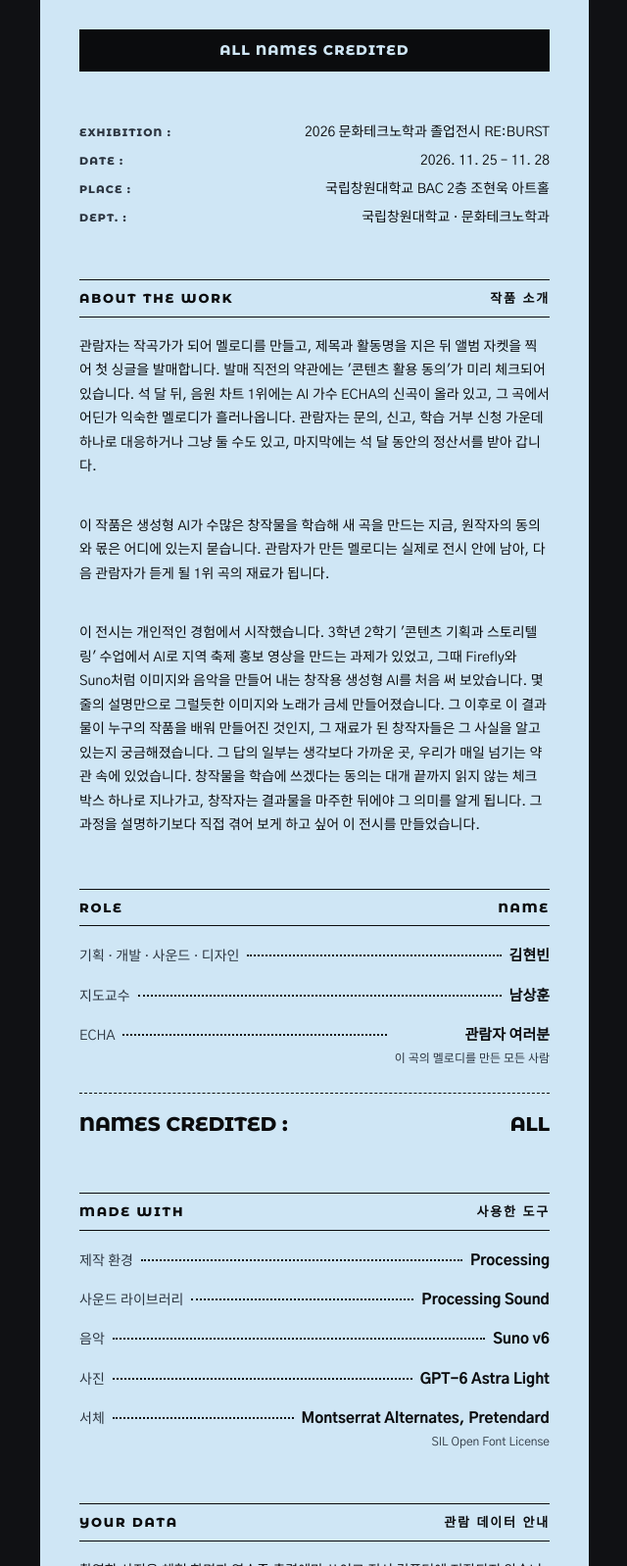
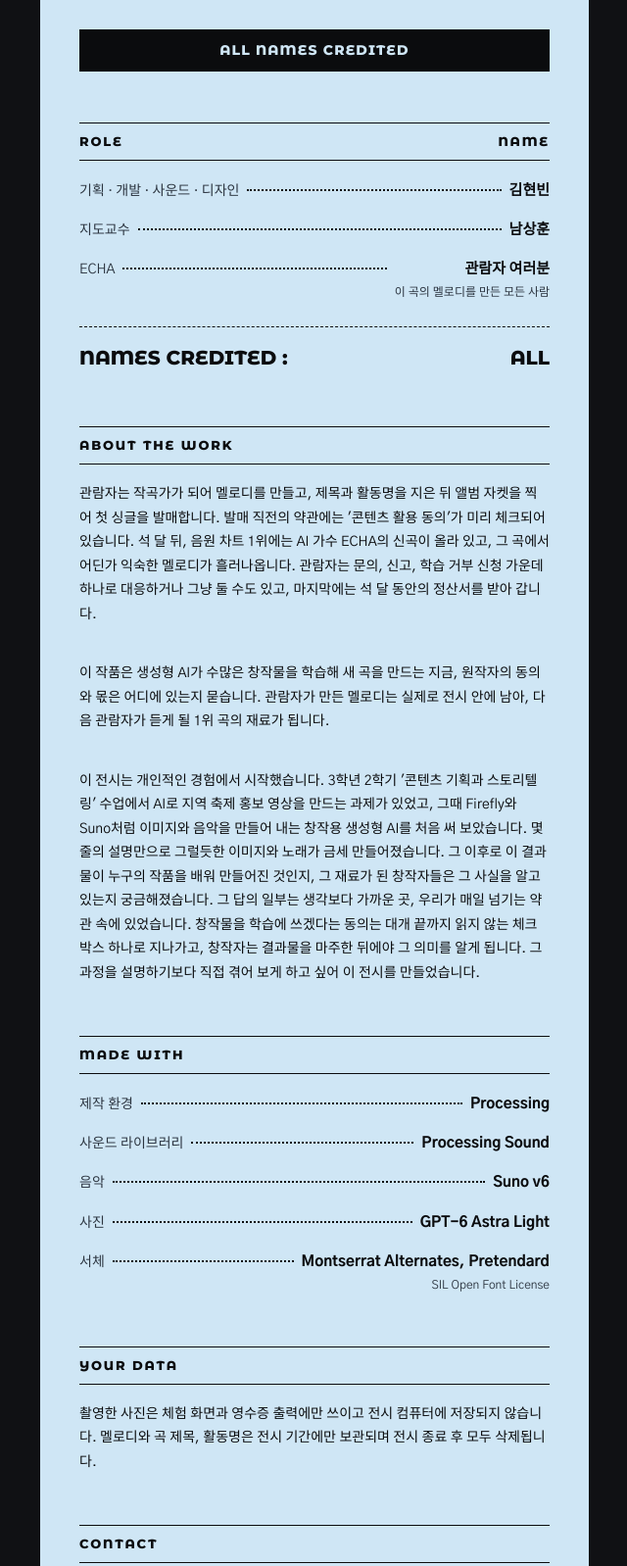
Before and after one commit to hb1121liz-dev/mymelody, a plain HTML site: page index.html in a window 1280 px wide. Shown: the part 360-1958 px from the top of the page at 98% size, without its empty margins (319-959 px from the left). Drawn offline with Linux system fonts and the light colour scheme.

Commit message:
Add files via upload

```diff
--- a/index.html
+++ b/index.html
@@ -167,20 +167,6 @@ p { margin: 0; max-width: 62ch; }
 
   <div class="bar">ALL NAMES CREDITED</div>
 
-  <div class="meta">
-    <div><span>EXHIBITION :</span><span>2026 문화테크노학과 졸업전시 RE:BURST</span></div>
-    <div><span>DATE :</span><span>2026. 11. 25 – 11. 28</span></div>
-    <div><span>PLACE :</span><span>국립창원대학교 BAC 2층 조현욱 아트홀</span></div>
-    <div><span>DEPT. :</span><span>국립창원대학교 · 문화테크노학과</span></div>
-  </div>
-
-  <section class="about">
-    <h2><span>ABOUT THE WORK</span><span class="r">작품 소개</span></h2>
-    <p>관람자는 작곡가가 되어 멜로디를 만들고, 제목과 활동명을 지은 뒤 앨범 자켓을 찍어 첫 싱글을 발매합니다. 발매 직전의 약관에는 '콘텐츠 활용 동의'가 미리 체크되어 있습니다. 석 달 뒤, 음원 차트 1위에는 AI 가수 ECHA의 신곡이 올라 있고, 그 곡에서 어딘가 익숙한 멜로디가 흘러나옵니다. 관람자는 문의, 신고, 학습 거부 신청 가운데 하나로 대응하거나 그냥 둘 수도 있고, 마지막에는 석 달 동안의 정산서를 받아 갑니다.</p>
-    <p>이 작품은 생성형 AI가 수많은 창작물을 학습해 새 곡을 만드는 지금, 원작자의 동의와 몫은 어디에 있는지 묻습니다. 관람자가 만든 멜로디는 실제로 전시 안에 남아, 다음 관람자가 듣게 될 1위 곡의 재료가 됩니다.</p>
-    <p>이 전시는 개인적인 경험에서 시작했습니다. 3학년 2학기 '콘텐츠 기획과 스토리텔링' 수업에서 AI로 지역 축제 홍보 영상을 만드는 과제가 있었고, 그때 Firefly와 Suno처럼 이미지와 음악을 만들어 내는 창작용 생성형 AI를 처음 써 보았습니다. 몇 줄의 설명만으로 그럴듯한 이미지와 노래가 금세 만들어졌습니다. 그 이후로 이 결과물이 누구의 작품을 배워 만들어진 것인지, 그 재료가 된 창작자들은 그 사실을 알고 있는지 궁금해졌습니다. 그 답의 일부는 생각보다 가까운 곳, 우리가 매일 넘기는 약관 속에 있었습니다. 창작물을 학습에 쓰겠다는 동의는 대개 끝까지 읽지 않는 체크박스 하나로 지나가고, 창작자는 결과물을 마주한 뒤에야 그 의미를 알게 됩니다. 그 과정을 설명하기보다 직접 겪어 보게 하고 싶어 이 전시를 만들었습니다.</p>
-  </section>
-
   <section>
     <h2><span>ROLE</span><span class="r">NAME</span></h2>
     <ul class="lines">
@@ -191,8 +177,15 @@ p { margin: 0; max-width: 62ch; }
     <div class="total"><span>NAMES CREDITED :</span><span>ALL</span></div>
   </section>
 
+  <section class="about">
+    <h2><span>ABOUT THE WORK</span></h2>
+    <p>관람자는 작곡가가 되어 멜로디를 만들고, 제목과 활동명을 지은 뒤 앨범 자켓을 찍어 첫 싱글을 발매합니다. 발매 직전의 약관에는 '콘텐츠 활용 동의'가 미리 체크되어 있습니다. 석 달 뒤, 음원 차트 1위에는 AI 가수 ECHA의 신곡이 올라 있고, 그 곡에서 어딘가 익숙한 멜로디가 흘러나옵니다. 관람자는 문의, 신고, 학습 거부 신청 가운데 하나로 대응하거나 그냥 둘 수도 있고, 마지막에는 석 달 동안의 정산서를 받아 갑니다.</p>
+    <p>이 작품은 생성형 AI가 수많은 창작물을 학습해 새 곡을 만드는 지금, 원작자의 동의와 몫은 어디에 있는지 묻습니다. 관람자가 만든 멜로디는 실제로 전시 안에 남아, 다음 관람자가 듣게 될 1위 곡의 재료가 됩니다.</p>
+    <p>이 전시는 개인적인 경험에서 시작했습니다. 3학년 2학기 '콘텐츠 기획과 스토리텔링' 수업에서 AI로 지역 축제 홍보 영상을 만드는 과제가 있었고, 그때 Firefly와 Suno처럼 이미지와 음악을 만들어 내는 창작용 생성형 AI를 처음 써 보았습니다. 몇 줄의 설명만으로 그럴듯한 이미지와 노래가 금세 만들어졌습니다. 그 이후로 이 결과물이 누구의 작품을 배워 만들어진 것인지, 그 재료가 된 창작자들은 그 사실을 알고 있는지 궁금해졌습니다. 그 답의 일부는 생각보다 가까운 곳, 우리가 매일 넘기는 약관 속에 있었습니다. 창작물을 학습에 쓰겠다는 동의는 대개 끝까지 읽지 않는 체크박스 하나로 지나가고, 창작자는 결과물을 마주한 뒤에야 그 의미를 알게 됩니다. 그 과정을 설명하기보다 직접 겪어 보게 하고 싶어 이 전시를 만들었습니다.</p>
+  </section>
+
   <section>
-    <h2><span>MADE WITH</span><span class="r">사용한 도구</span></h2>
+    <h2><span>MADE WITH</span></h2>
     <ul class="lines">
       <li><span class="role">제작 환경</span><span class="dots"></span><span class="name">Processing</span></li>
       <li><span class="role">사운드 라이브러리</span><span class="dots"></span><span class="name">Processing Sound</span></li>      <li><span class="role">음악</span><span class="dots"></span><span class="name">Suno v6</span></li>
@@ -201,18 +194,18 @@ p { margin: 0; max-width: 62ch; }
   </section>
 
   <section>
-    <h2><span>YOUR DATA</span><span class="r">관람 데이터 안내</span></h2>
+    <h2><span>YOUR DATA</span></h2>
     <p class="data-note">촬영한 사진은 체험 화면과 영수증 출력에만 쓰이고 전시 컴퓨터에 저장되지 않습니다. 멜로디와 곡 제목, 활동명은 전시 기간에만 보관되며 전시 종료 후 모두 삭제됩니다.</p>
   </section>
 
   <section class="contact">
-    <h2><span>CONTACT</span><span class="r">연락처</span></h2>
+    <h2><span>CONTACT</span></h2>
     <div class="row"><span class="handle"><span class="kind">INSTA</span><code id="contact-insta">@_binnm_</code></span><button class="copy" type="button" id="copy-insta" data-target="contact-insta">COPY</button></div>
     <div class="row"><span class="handle"><span class="kind">EMAIL</span><code id="contact-mail">hb1121liz@gmail.com</code></span><button class="copy" type="button" id="copy-mail" data-target="contact-mail">COPY</button></div>
   </section>
 
   <div class="barcode" aria-hidden="true"></div>
-  <div class="foot"><span>EC-CREDITS-2026</span><span>THANK YOU</span></div>
+  <div class="foot"><span>RE:BURST 2026</span><span>THANK YOU</span></div>
   <div class="end">— KEEP YOUR MELODY —</div>
 
 </main>
```
